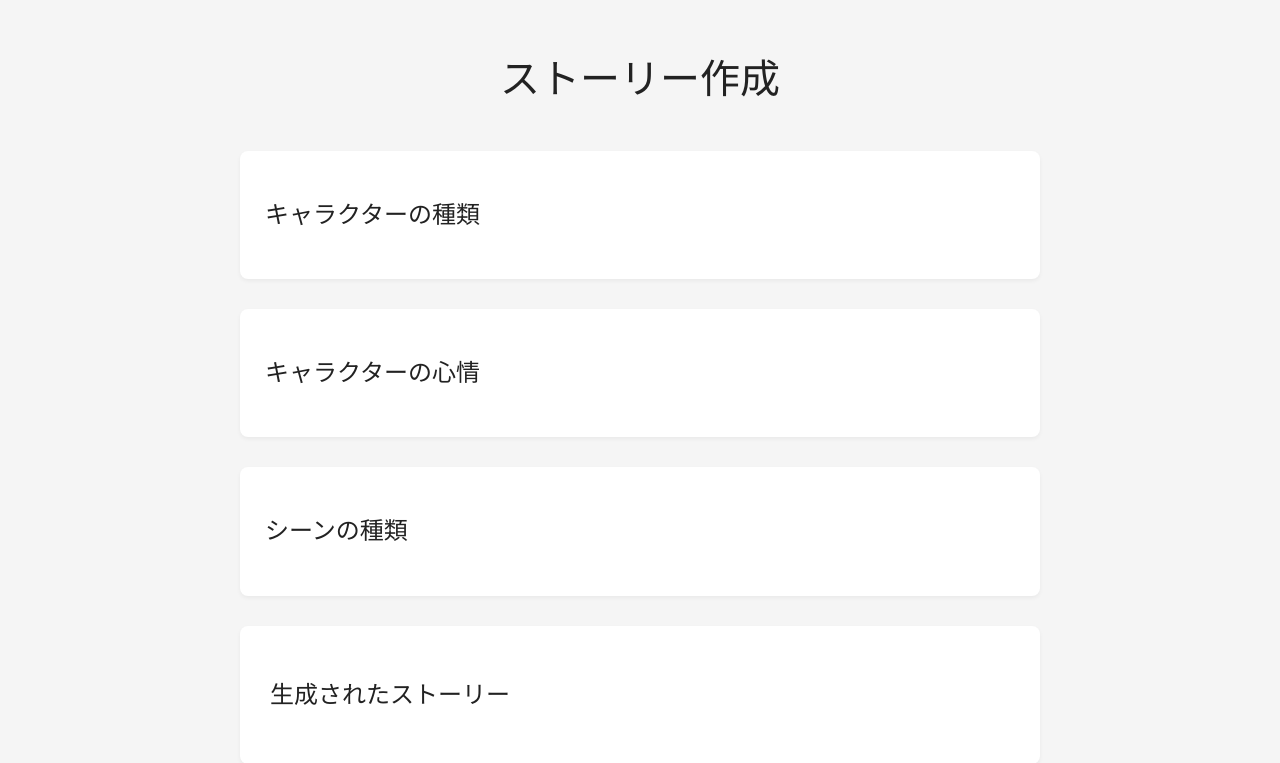
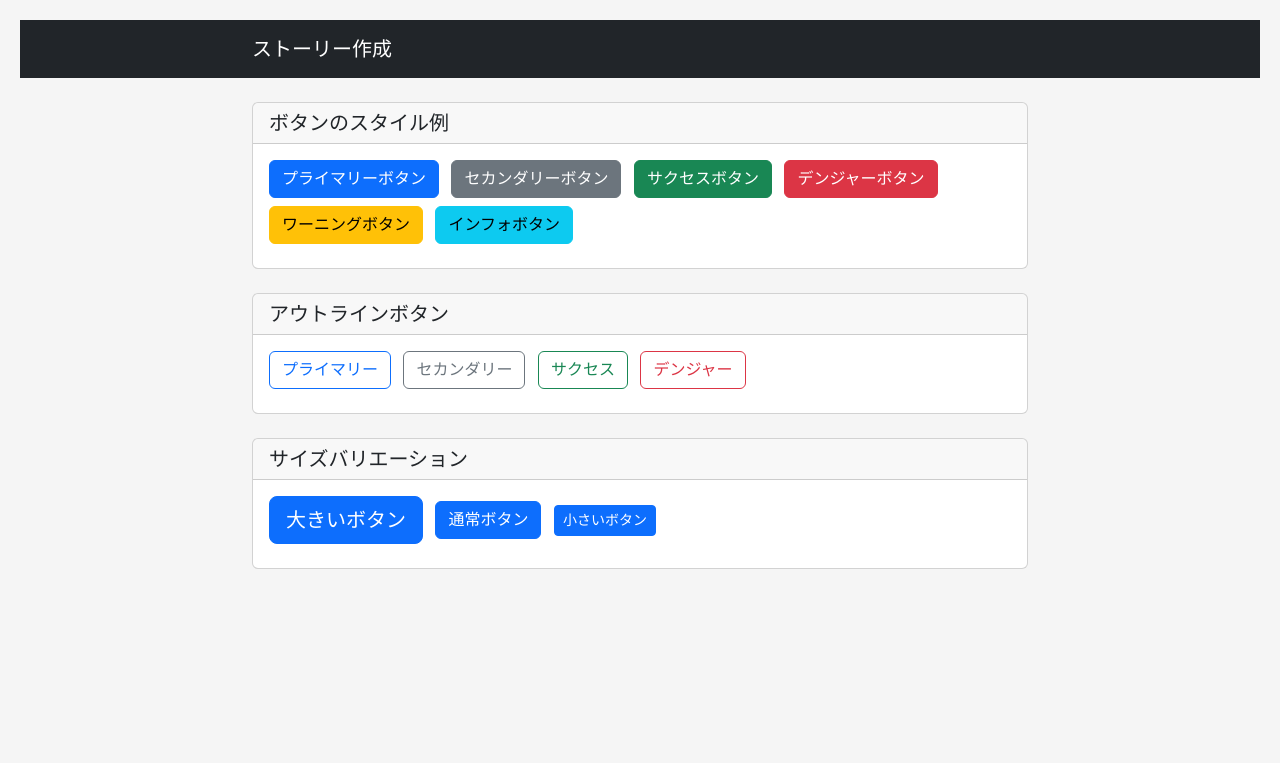
Before and after one commit to yu-work/sample, a PHP site: template story-creator/src/Views/story-creator.php in a window 1280 px wide. Shown: the top 763 px of the page. Run offline with PHP 8.4, Linux system fonts and the light colour scheme; the template is opened without the code that fills it, so the values that code supplies are empty; some libraries are stand-ins or nearby versions.

Commit message:
Add Bootstrap integration with button style examples
Co-Authored-By: Yu <yu10111011@gmail.com>

```diff
--- a/story-creator/src/Views/story-creator.php
+++ b/story-creator/src/Views/story-creator.php
@@ -11,6 +11,7 @@ $scene = new Scene();
 <html>
 <head>
     <title>ストーリー作成</title>
+    <link href="https://cdn.jsdelivr.net/npm/bootstrap@5.3.0/dist/css/bootstrap.min.css" rel="stylesheet">
     <style>
         :root {
             --primary-color: #333333;
@@ -100,40 +101,62 @@ $scene = new Scene();
     </style>
 </head>
 <body>
+    <nav class="navbar navbar-expand-lg navbar-dark bg-dark mb-4">
+        <div class="container">
+            <a class="navbar-brand" href="#">ストーリー作成</a>
+        </div>
+    </nav>
+
     <div class="container">
-        <h1>ストーリー作成</h1>
-
-        <div class="selection-group">
-            <h2>キャラクターの種類</h2>
-            <?php foreach (CharacterType::TYPES as $key => $label): ?>
-                <div class="selection-item" data-character-type="<?php echo htmlspecialchars($key); ?>">
-                    <?php echo htmlspecialchars($label); ?>
+        <div class="row mb-4">
+            <div class="col">
+                <div class="card">
+                    <div class="card-header">
+                        <h5 class="card-title mb-0">ボタンのスタイル例</h5>
+                    </div>
+                    <div class="card-body">
+                        <button class="btn btn-primary me-2 mb-2">プライマリーボタン</button>
+                        <button class="btn btn-secondary me-2 mb-2">セカンダリーボタン</button>
+                        <button class="btn btn-success me-2 mb-2">サクセスボタン</button>
+                        <button class="btn btn-danger me-2 mb-2">デンジャーボタン</button>
+                        <button class="btn btn-warning me-2 mb-2">ワーニングボタン</button>
+                        <button class="btn btn-info me-2 mb-2">インフォボタン</button>
+                    </div>
                 </div>
-            <?php endforeach; ?>
+            </div>
         </div>
 
-        <div class="selection-group">
-            <h2>キャラクターの心情</h2>
-            <?php foreach (Character::EMOTIONS as $key => $label): ?>
-                <div class="selection-item" data-emotion="<?php echo htmlspecialchars($key); ?>">
-                    <?php echo htmlspecialchars($label); ?>
+        <div class="row mb-4">
+            <div class="col">
+                <div class="card">
+                    <div class="card-header">
+                        <h5 class="card-title mb-0">アウトラインボタン</h5>
+                    </div>
+                    <div class="card-body">
+                        <button class="btn btn-outline-primary me-2 mb-2">プライマリー</button>
+                        <button class="btn btn-outline-secondary me-2 mb-2">セカンダリー</button>
+                        <button class="btn btn-outline-success me-2 mb-2">サクセス</button>
+                        <button class="btn btn-outline-danger me-2 mb-2">デンジャー</button>
+                    </div>
                 </div>
-            <?php endforeach; ?>
+            </div>
         </div>
 
-        <div class="selection-group">
-            <h2>シーンの種類</h2>
-            <?php foreach (Scene::TYPES as $key => $label): ?>
-                <div class="selection-item" data-scene="<?php echo htmlspecialchars($key); ?>">
-                    <?php echo htmlspecialchars($label); ?>
+        <div class="row mb-4">
+            <div class="col">
+                <div class="card">
+                    <div class="card-header">
+                        <h5 class="card-title mb-0">サイズバリエーション</h5>
+                    </div>
+                    <div class="card-body">
+                        <button class="btn btn-primary btn-lg me-2 mb-2">大きいボタン</button>
+                        <button class="btn btn-primary me-2 mb-2">通常ボタン</button>
+                        <button class="btn btn-primary btn-sm me-2 mb-2">小さいボタン</button>
+                    </div>
                 </div>
-            <?php endforeach; ?>
+            </div>
         </div>
-
-        <div id="story-output">
-            <h2>生成されたストーリー</h2>
-            <div id="story-text"></div>
-        </div>
+    </div>
     </div>
 
     <script>
@@ -191,5 +214,6 @@ $scene = new Scene();
             }
         });
     </script>
+    <script src="https://cdn.jsdelivr.net/npm/bootstrap@5.3.0/dist/js/bootstrap.bundle.min.js"></script>
 </body>
 </html>
```
